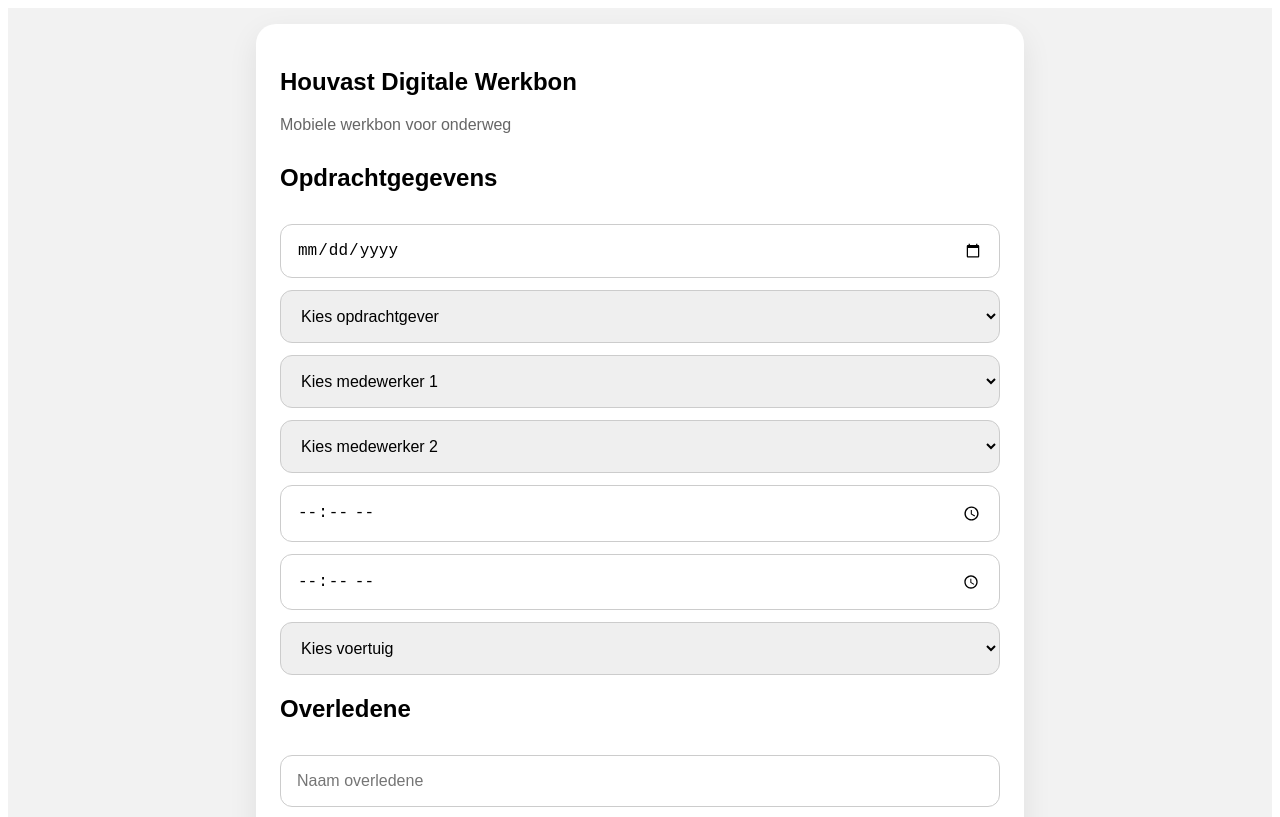
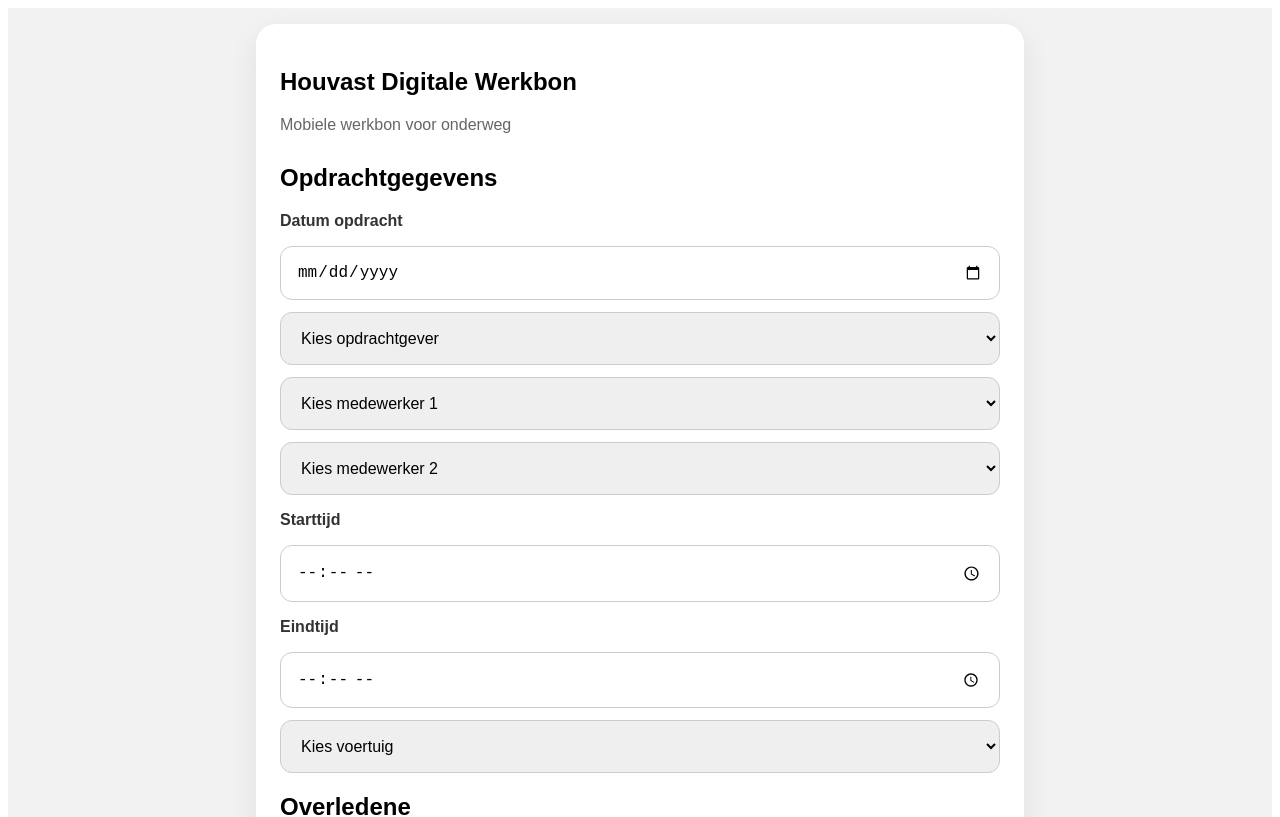
Before and after one commit to werkbon-alt/houvast-werkbon-v2, a React (Vite) app: page / in a window 1280 px wide. Shown: the top 817 px of the page. Built offline with nearby package versions, Linux system fonts and the light colour scheme.

Commit message:
Add labels for date and time inputs in form

```diff
--- a/src/App.jsx
+++ b/src/App.jsx
@@ -203,6 +203,7 @@ export default function App() {
         <form onSubmit={handleSubmit}>
           <h2>Opdrachtgegevens</h2>
 
+          <label style={labelStyle}>Datum opdracht</label>
           <input
             name="datum"
             type="date"
@@ -292,12 +293,14 @@ export default function App() {
             </option>
           </select>
 
+          <label style={labelStyle}>Starttijd</label>
           <input
             name="starttijd"
             type="time"
             style={inputStyle}
           />
 
+          <label style={labelStyle}>Eindtijd</label>
           <input
             name="eindtijd"
             type="time"
@@ -333,6 +336,7 @@ export default function App() {
             required
           />
 
+          <label style={labelStyle}>Geboortedatum</label>
           <input
             name="geboortedatum"
             type="date"
@@ -529,6 +533,14 @@ const subStyle = {
   marginBottom: "30px",
 };
 
+const labelStyle = {
+  display: "block",
+  marginTop: "16px",
+  marginBottom: "4px",
+  fontWeight: "bold",
+  color: "#333",
+};
+
 const inputStyle = {
   width: "100%",
   padding: "16px",
```
